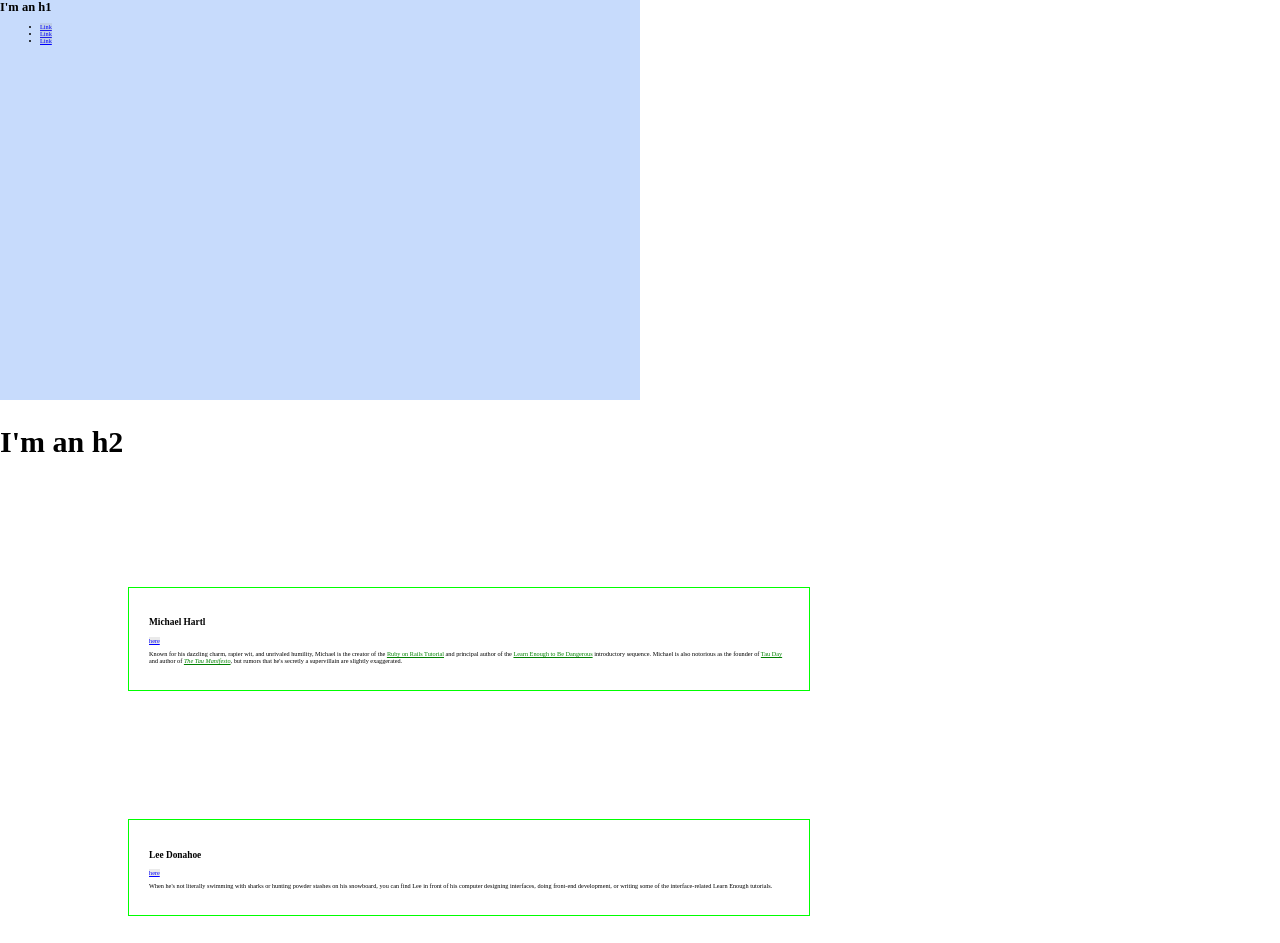
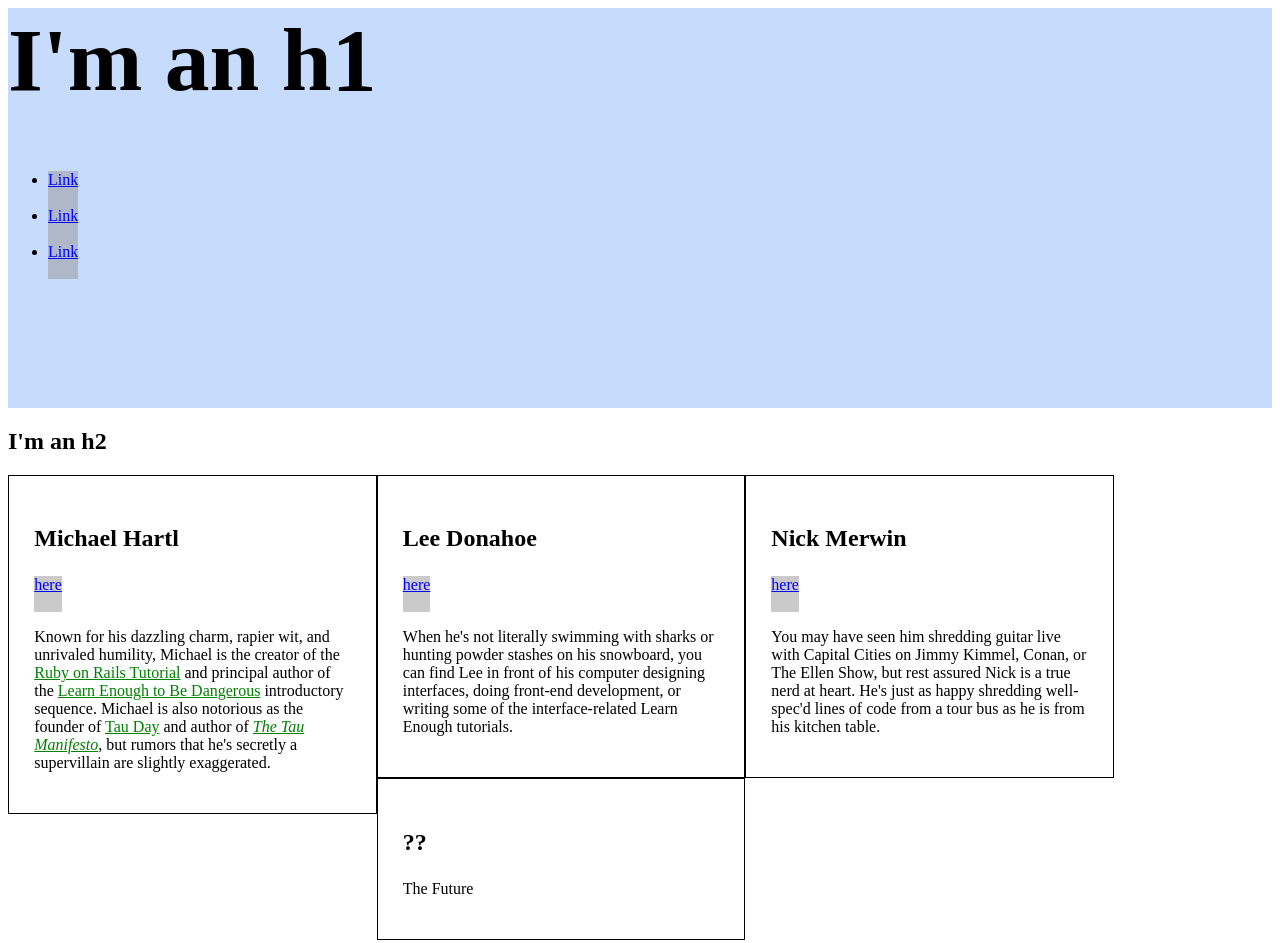
Before and after one commit to karrysg/karrysg.github.io, a plain HTML site: page index.html in a window 1280 px wide. Shown: the top 943 px of the page. Drawn offline with Linux system fonts and the light colour scheme.

Commit message:
reset to sync with tutorial

```diff
--- a/index.html
+++ b/index.html
@@ -5,40 +5,38 @@
     <meta charset="utf-8">
     <style>
       /* GLOBAL STYLES */
-      a {
-        color: #cc33ff;
-      }
-      div.bio-box {
-        border: 1px solid #0f0;
-      }
-      html, body {
-        margin: 0;
-        padding: 0;
-        font-size: 62.5%;
-      }
       h1 {
-        font-size: 2em;
+        font-size: 7vw;
         margin-top: 0;
       }
-      /* test comment HTML html{background: red} */
+      a {
+        color: #f00;
+      }
+
+      /* HERO STYLES */
+      .full-hero {
+        background-color: #c7dbfc;
+        height: 50vh;
+      }
+
       /* SOCIAL STYLES */
       .social-link {
-        background: rgba(150, 150, 150, 0.2);
-        color: #00f;
+        background: rgba(150, 150, 150, 0.5);
+        color: blue;
+        display: inline-block;
+        height: 36px;
       }
-      h2 {
-        font-size: 30px;
-      }
+
       /* BIO STYLES */
       .bio-wrapper {
-        /*width: 500px*/
+        font-size: 24px;
       }
       .bio-box {
-        border: 10px solid #000;
-        width: 50%;
-        margin: 10%;
-        font-size: 1em;
-        padding: 20px;
+        border: 1px solid black;
+        float: left;
+        font-size: 1rem;
+        padding: 2%;
+        width: 25%;
       }
       .bio-box h3 {
         font-size: 1.5em;
@@ -49,12 +47,6 @@
       .bio-copy a {
         color: green;
       }
-      /* HERO STYLES */
-      .full-hero {
-        background-color: #c7dbfc;
-        height: 50vh;
-        width: 50vw;
-      }
     </style>
   </head>
   <body>
@@ -62,13 +54,13 @@
       <h1>I'm an h1</h1>
       <ul>
         <li>
-        <a href="http://example.com/"  class="social-link">Link</a>
+          <a href="http://example.com/" class="social-link">Link</a>
         </li>
         <li>
-        <a href="http://example.com/"  class="social-link">Link</a>
+          <a href="http://example.com/" class="social-link">Link</a>
         </li>
         <li>
-        <a href="http://example.com/"  class="social-link">Link</a>
+          <a href="http://example.com/" class="social-link">Link</a>
         </li>
       </ul>
     </div>
@@ -77,7 +69,6 @@
       <div class="bio-box">
         <h3>Michael Hartl</h3>
         <a href="http://twitter.com/mhartl" class="social-link">here</a>
-
         <div class="bio-copy">
           <p>
             Known for his dazzling charm, rapier wit, and unrivaled humility,
```
Lines whose indentation alone changed are shown as unchanged.
